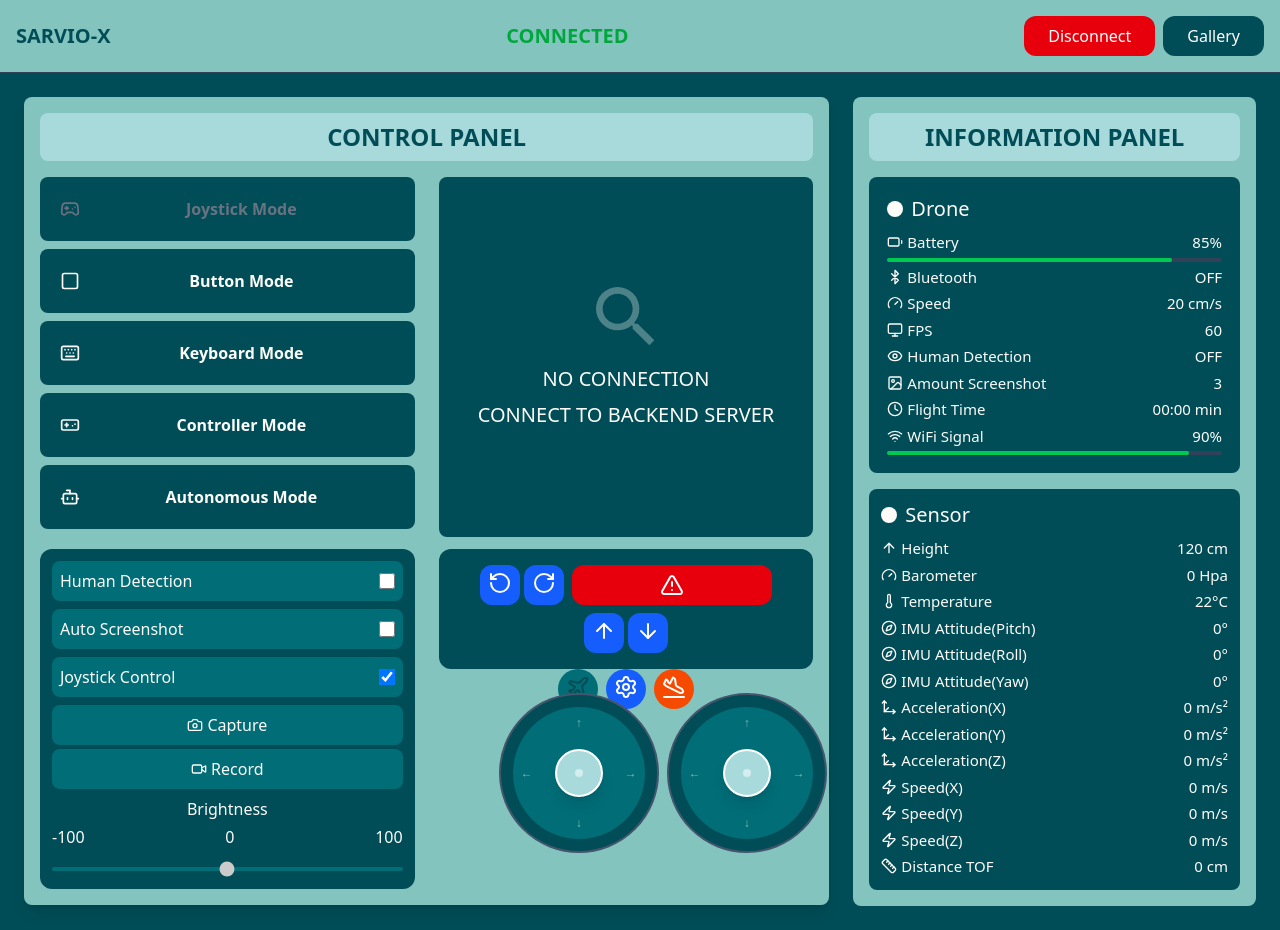
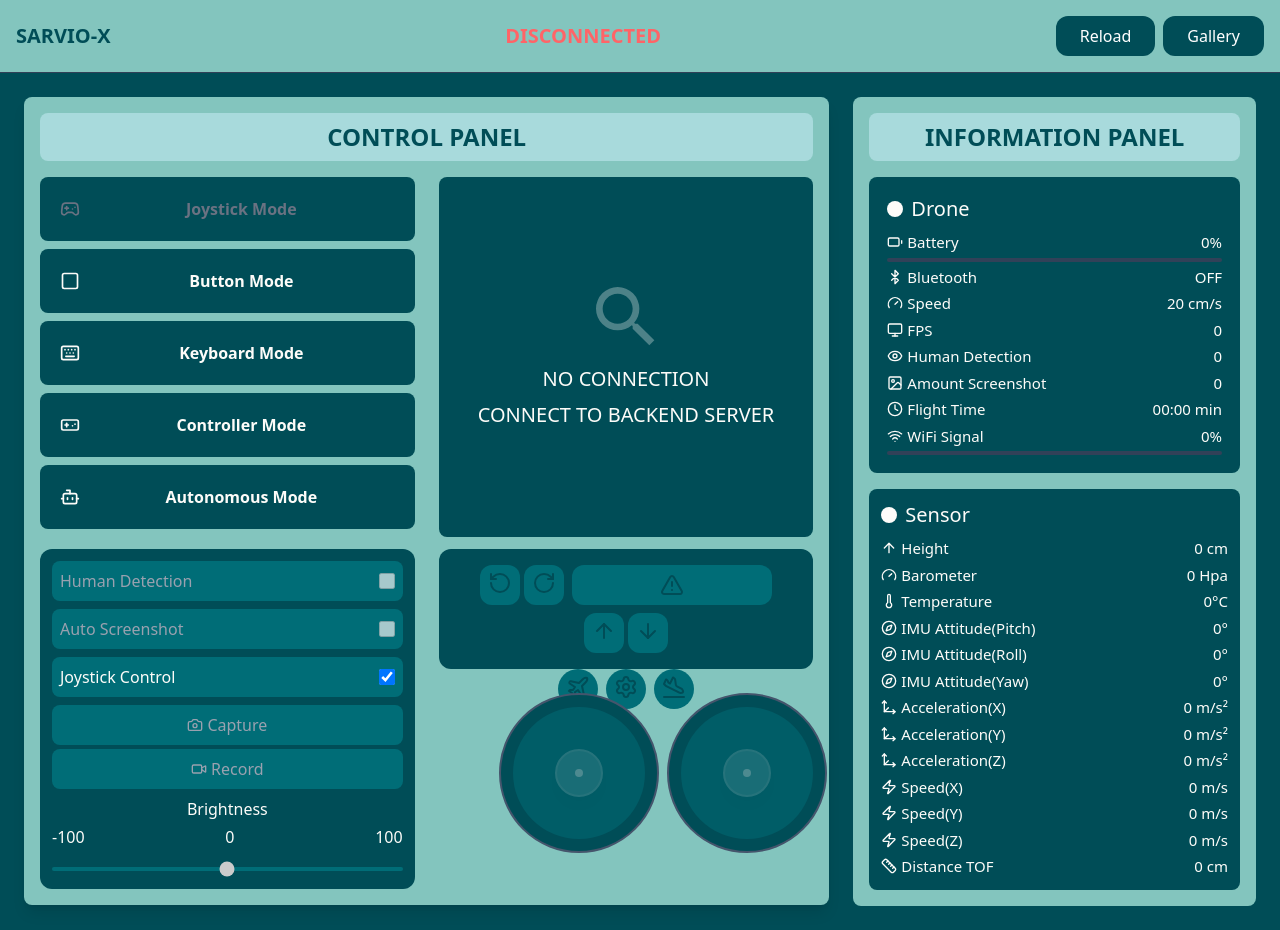
Before and after one commit to Eeja07/sarvio-x, a React (Vite) app in the folder client/: page / in a window 1280 px wide. Built offline with nearby package versions, Linux system fonts and the light colour scheme; no server answers.

Commit message:
feat: change button connect to reload/refresh page

```diff
--- a/client/src/dashboard.jsx
+++ b/client/src/dashboard.jsx
@@ -4,7 +4,7 @@ import Control from './control'
 import Sensor from './sensor'
 import Gallery from './gallery'
 
-const DEV_FORCE_CONNECTED = true; // Set to true to simulate connected mode
+// const DEV_FORCE_CONNECTED = true; // Set to true to simulate connected mode
 
 function Dashboard() {
   // State untuk drone control
@@ -293,24 +293,24 @@ function Dashboard() {
   }, [])
 
   // DEV: Simulate connected mode for development preview
-  useEffect(() => {
-    if (DEV_FORCE_CONNECTED) {
-      setIsConnected(true);
-      setTelloConnected(true);
-      setIsFlying(true);
-      setSensorData(prev => ({
-        ...prev,
-        state: 'CONNECTED',
-        battery: 85,
-        wifiSignal: 90,
-        temperature: 22,
-        height: 120,
-        FPS: 60,
-        humanDetection: 'OFF',
-        amountScreenshoot: 3
-      }));
-    }
-  }, []);
+  // useEffect(() => {
+  //   if (DEV_FORCE_CONNECTED) {
+  //     setIsConnected(true);
+  //     setTelloConnected(false);
+  //     setIsFlying(true);
+  //     setSensorData(prev => ({
+  //       ...prev,
+  //       state: 'DISCONNECTED',
+  //       battery: 85,
+  //       wifiSignal: 90,
+  //       temperature: 22,
+  //       height: 120,
+  //       FPS: 60,
+  //       humanDetection: 'OFF',
+  //       amountScreenshoot: 3
+  //     }));
+  //   }
+  // }, []);
 
   // ✅ PERBAIKAN: Simulasi update data yang hilang (solusi cepat)
   useEffect(() => {
@@ -363,43 +363,12 @@ function Dashboard() {
 
   // Connect/disconnect functions
   const handleConnect = async () => {
-    if (socket && !telloConnected && isConnected) {
-      console.log('🔗 Attempting to connect to Tello...')
-      try {
-        socket.emit('connect_tello')
-        setSensorData(prev => ({
-          ...prev,
-          state: 'CONNECTING...',
-          wifiSignal: 100,
-          temperature: 20,
-          Height: 0,
-          FPS: 0,
-          humanDetection: 'OFF',
-          amountScreenshoot: 0
-        }))
-      } catch (error) {
-        console.error('❌ Failed to send connect command:', error)
-      }
-    } else if (!isConnected) {
-      console.warn('⚠️ Backend server not connected')
-    }
-  }
+    window.location.reload(); // Reload page on connect
+  };
 
   const handleDisconnect = async () => {
-    if (socket && telloConnected) {
-      console.log('🔌 Attempting to disconnect from Tello...')
-      try {
-        socket.emit('stop_movement')
-        socket.emit('disconnect_tello')
-        setSensorData(prev => ({
-          ...prev,
-          state: 'DISCONNECTING...'
-        }))
-      } catch (error) {
-        console.error('❌ Failed to send disconnect command:', error)
-      }
-    }
-  }
+    window.location.reload(); // Reload page on disconnect
+  };
 
   const handleGalleryOpen = () => {
     setGalleryOpen(true)
@@ -479,34 +448,19 @@ function Dashboard() {
           </div>
           <div className="flex justify-between">
             <span className={`text-xl font-bold ${
-              sensorData.state === 'CONNECTED' || sensorData.state === 'CONNECTING...' ? 'text-green-600' :
-              sensorData.state === 'ERROR' ? 'text-red-600' : 'text-red-400'
+              telloConnected ? 'text-green-600' : 'text-red-400'
             }`}>
-              {sensorData.state}
+              {telloConnected ? 'CONNECTED' : 'DISCONNECTED'}
             </span>
           </div>
           <div className="flex items-center space-x-2">
             <div className="flex gap-1">
-              {!telloConnected ? (
-                <button
-                  onClick={handleConnect}
-                  disabled={!isConnected}
-                  className={`rounded-xl px-6 py-2 text-base font-medium transition-colors ${
-                    !isConnected
-                      ? 'bg-gray-500 text-gray-300 cursor-not-allowed'
-                      : 'bg-deep-teal hover:bg-dark-cyan text-white'
-                  }`}
-                >
-                  {sensorData.state === 'CONNECTING...' ? 'Connecting...' : 'Connect'}
-                </button>
-              ) : (
-                <button
-                  onClick={handleDisconnect}
-                  className="px-6 py-2 rounded-xl text-base font-medium transition-colors bg-red-600 hover:bg-red-700 text-white"
-                >
-                  {sensorData.state === 'DISCONNECTING...' ? 'Disconnecting...' : 'Disconnect'}
-                </button>
-              )}
+              <button
+                onClick={() => window.location.reload()}
+                className="rounded-xl px-6 py-2 text-base font-medium transition-colors bg-deep-teal hover:bg-dark-cyan text-white"
+              >
+                Reload
+              </button>
             </div>
             <button
               onClick={handleGalleryOpen}
```
